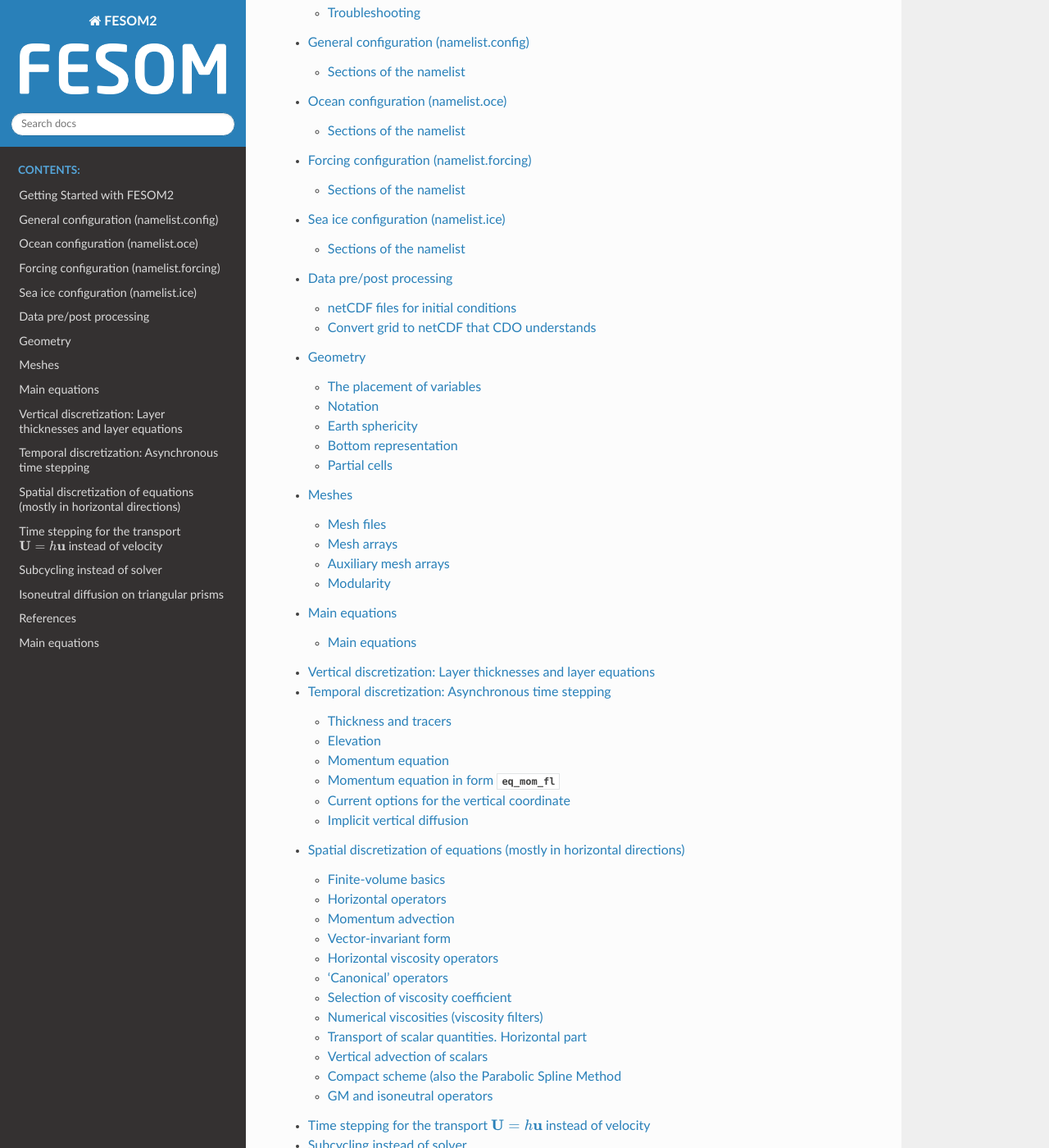
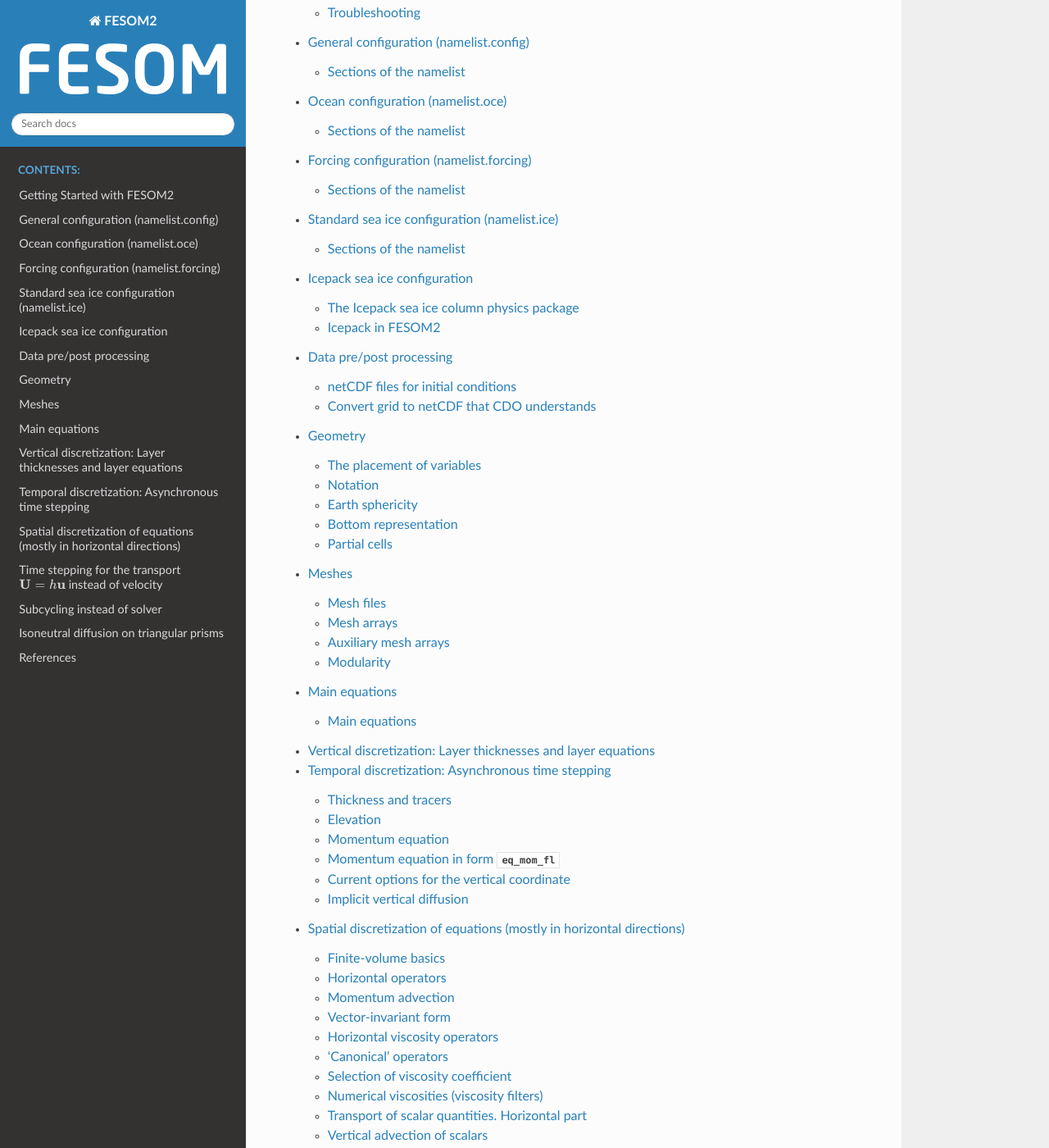
Before and after one commit to FESOM/fesom2_doc, a Sphinx documentation site: the page built from doc/index.rst, in a window 1280 px wide and 1400 px high, scrolled down 415 px. Shown: the whole window at 82% size. Built offline with Sphinx 7.4.7 and the Read the Docs theme 2.0.0, drawn with Linux system fonts in a browser that asks for light colours; part of the change alters nothing that is shown; some of the changed text lies outside the part shown.

Commit message:
Create icepack section – 2

```diff
--- a/doc/icepack_in_fesom.rst
+++ b/doc/icepack_in_fesom.rst
@@ -1,56 +1,11 @@
-.. _main_equations:
+.. _icepack_in_fesom:
 
-Main equations
-**************
-
-.. _sec_cequations:
-
-Main equations
-==============
-
-The code solves the standard set of equations derived under the standard set of approximations (Boussinesq, hydrostatic, and traditional approximations).
-These equations include the momentum equation for horizontal velocity
-
-.. math::
-   \partial_t\mathbf{u}+f\mathbf{e}_z\times\mathbf{u}+(\mathbf{u}\cdot\nabla_h+w\partial_z)\mathbf{u}+\nabla_h p/\rho_0=D_h\mathbf{u}+\partial_z\nu_v\partial_z\mathbf{u},
-   :label: eq_cmom
-
-the hydrostatic equation
-
-.. math::
-   \partial_zp=-g\rho,
-   :label: eq_chydrost
-
-the Boussinesq form of the continuity equation
-
-.. math::
-   \partial_zw=-\nabla\cdot\mathbf{u},
-   :label: eq_ccont
-
-and the equations for potential temperature (FESOM is still using potential temperature, which will be replaced by conservative temperature in the nearest future) and salinity
-
-.. math::
-   \partial_t T+\nabla\cdot (\mathbf{u}T)+\partial_z(wT)=\nabla\cdot\mathbf{K}\nabla T,
-   :label: eq_cT}
+Icepack sea ice configuration
+*****************************
 
 
-.. math::
-   \partial_t S+\nabla\cdot (\mathbf{u}S)+\partial_z(wS)=\nabla\cdot\mathbf{K}\nabla S.
-   :label: eq_cS}
+The Icepack sea ice column physics package
+==========================================
 
-In these equations :math:`\mathbf{u}=(u,v)` is the horizontal velocity, :math:`f` the Coriolis parameter, :math:`\mathbf{e}_z` the unit vertical vector, :math:`\rho_0` the reference density, :math:`p` the pressure, :math:`D_h` the horizontal viscosity operators to be specified further, :math:`\nu_v` the vertical viscosity coefficient, :math:`g` the gravitational acceleration, :math:`T, S`, the potential temperature and salinity and :math:`\mathbf{K}` the diffusivity tensor directing mixing in deep ocean to be isoneutral. The operator :math:`\nabla` is two-dimensional, :math:`\nabla_h=(\partial_x,\partial_y)`, and :math:`\nabla=(\nabla, \partial_z)`. The equations above have to be complemented by the equation of state connecting density with the temperature, salinity and pressure. In the Boussinesq approximation, the pressure featuring in the equation of state is the fluid depth up to a factor :math:`g\rho_0`, so we formally write
-
-.. math::
-   \rho=\rho(T,S,z).
-
-They also need appropriate initial and boundary conditions. The walls and bottom of the ocean basin are traditionally considered as isolated and impermeable, implying no flux boundary conditions. Flux conditions are imposed on the surface. Bottom acts as a momentum sink through the drag force applied there.
-
-Ocean free surface denoted :math:`\eta` varies in space and time. An equation governing it is obtained by integrating :eq:`eq_ccont` vertically from the bottom at :math:`z=-H(x,y)` to the top at :math:`z=\eta(x,y,t)`
-
-.. math::
-   \partial_t\eta+\nabla_h\int^{\eta}_{-H}\mathbf{u}dz=-W,
-   :label: eq_ceta
-
-where :math:`W` is water flux leaving the ocean through the surface (specified as a part of boundary conditions). We stress that the last equation is not an independent one, but the consequence of the equations written before.
-
-Transition from continuous to discrete equation includes the steps of spatial and temporal discretization. The spatial discretization is very different for the vertical and horizontal direction and is treated separately. We begin with vertical discretization, followed by temporal discretization and then by the horizontal discretization.
+Icepack in FESOM2
+=================
--- a/doc/index.rst
+++ b/doc/index.rst
@@ -21,6 +21,7 @@ Authors
    ocean_configuration/ocean_configuration
    forcing_configuration
    seaice_configuration
+   icepack_in_fesom
    data_processing/data_processing
    geometry
    meshes/meshes
@@ -32,7 +33,7 @@ Authors
    subcycling_instead_solver
    isoneutral_diffusion_triangular_prisms
    zreferences
-   icepack_in_fesom
+
 
 Proposed structure:
 
--- a/doc/seaice_configuration.rst
+++ b/doc/seaice_configuration.rst
@@ -1,7 +1,7 @@
 .. _chap_seaice_configuration:
 
-Sea ice configuration (namelist.ice)
-************************************
+Standard sea ice configuration (namelist.ice)
+*********************************************
 
 Sections of the namelist
 ========================
```
